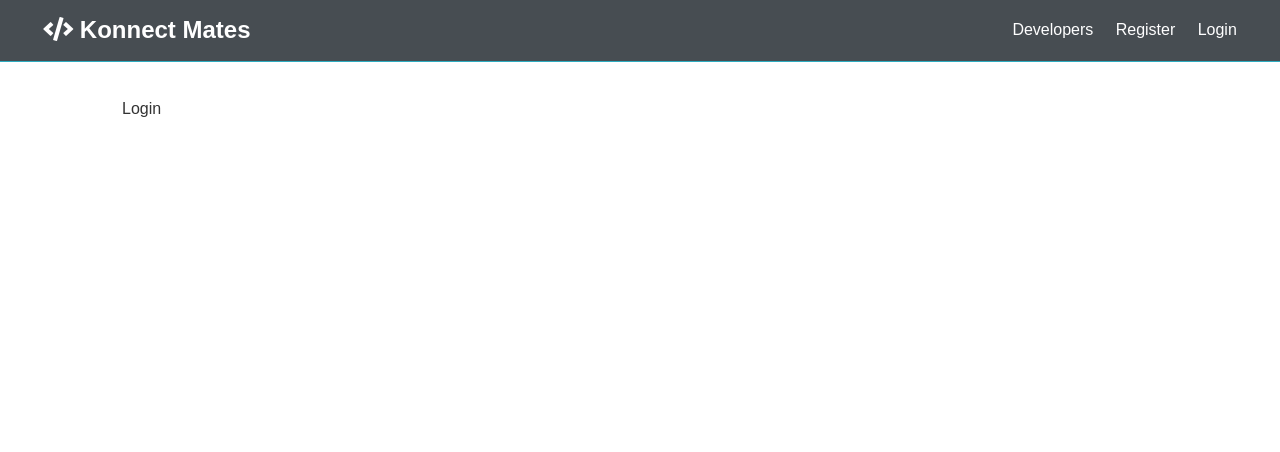
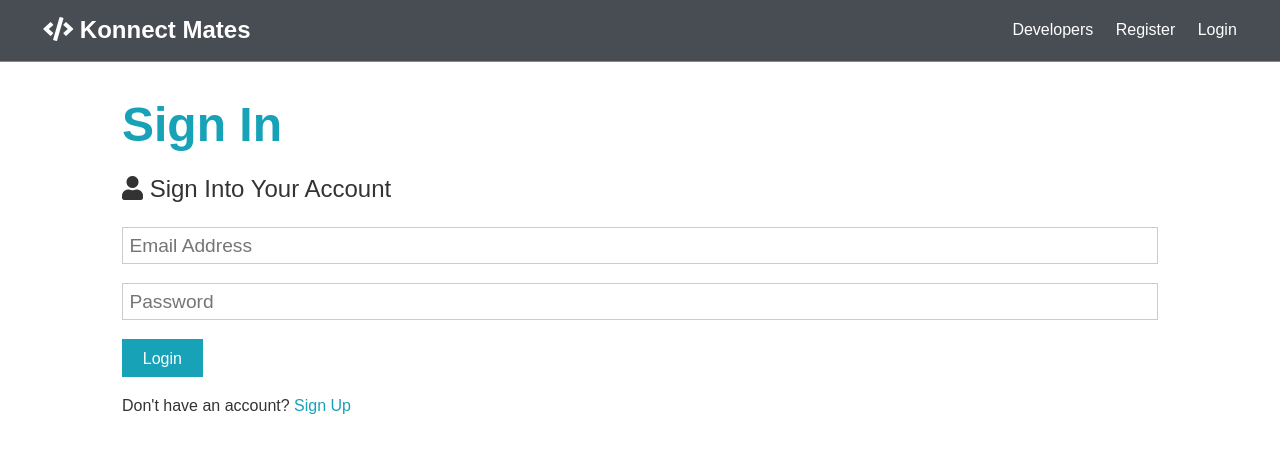
Before and after one commit to maaznonsola/konnect-mates, a React (Create React App) app in the folder client/: page /login in a window 1280 px wide. Shown: the top 452 px of the page. Built offline with nearby package versions, Linux system fonts and the light colour scheme.

Commit message:
Login Form

```diff
--- a/client/src/components/auth/Login.js
+++ b/client/src/components/auth/Login.js
@@ -1,9 +1,54 @@
-import React from "react";
+import React, {useState} from "react";
+import {Link} from "react-router-dom";
 
 const Login = () => {
+  const [formData, setFormData] = useState({
+    email: "",
+    password: "",
+  });
+
+  const {email, password} = formData;
+
+  const onChange = (e) =>
+    setFormData({...formData, [e.target.name]: e.target.value});
+
+  const onSubmit = (e) => {
+    e.preventDefault();
+    console.log("SUCCESS");
+  };
+
   return (
     <section className="container">
-      <div>Login</div>
+      <h1 className="large text-primary">Sign In</h1>
+      <p className="lead">
+        <i className="fas fa-user"></i> Sign Into Your Account
+      </p>
+      <form className="form" onSubmit={onSubmit}>
+        <div className="form-group">
+          <input
+            type="email"
+            placeholder="Email Address"
+            name="email"
+            value={email}
+            onChange={onChange}
+            required
+          />
+        </div>
+        <div className="form-group">
+          <input
+            type="password"
+            placeholder="Password"
+            name="password"
+            value={password}
+            onChange={onChange}
+            minLength="6"
+          />
+        </div>
+        <input type="submit" className="btn btn-primary" value="Login" />
+      </form>
+      <p className="my-1">
+        Don't have an account? <Link to="/register">Sign Up</Link>
+      </p>
     </section>
   );
 };
--- a/client/src/components/auth/Register.js
+++ b/client/src/components/auth/Register.js
@@ -1,4 +1,5 @@
 import React, {useState} from "react";
+import {Link} from "react-router-dom";
 
 const Register = () => {
   const [formData, setFormData] = useState({
@@ -77,7 +78,7 @@
         <input type="submit" className="btn btn-primary" value="Register" />
       </form>
       <p className="my-1">
-        Already have an account? <a href="login.html">Sign In</a>
+        Already have an account? <Link to="/login">Sign In</Link>
       </p>
     </section>
   );
```
